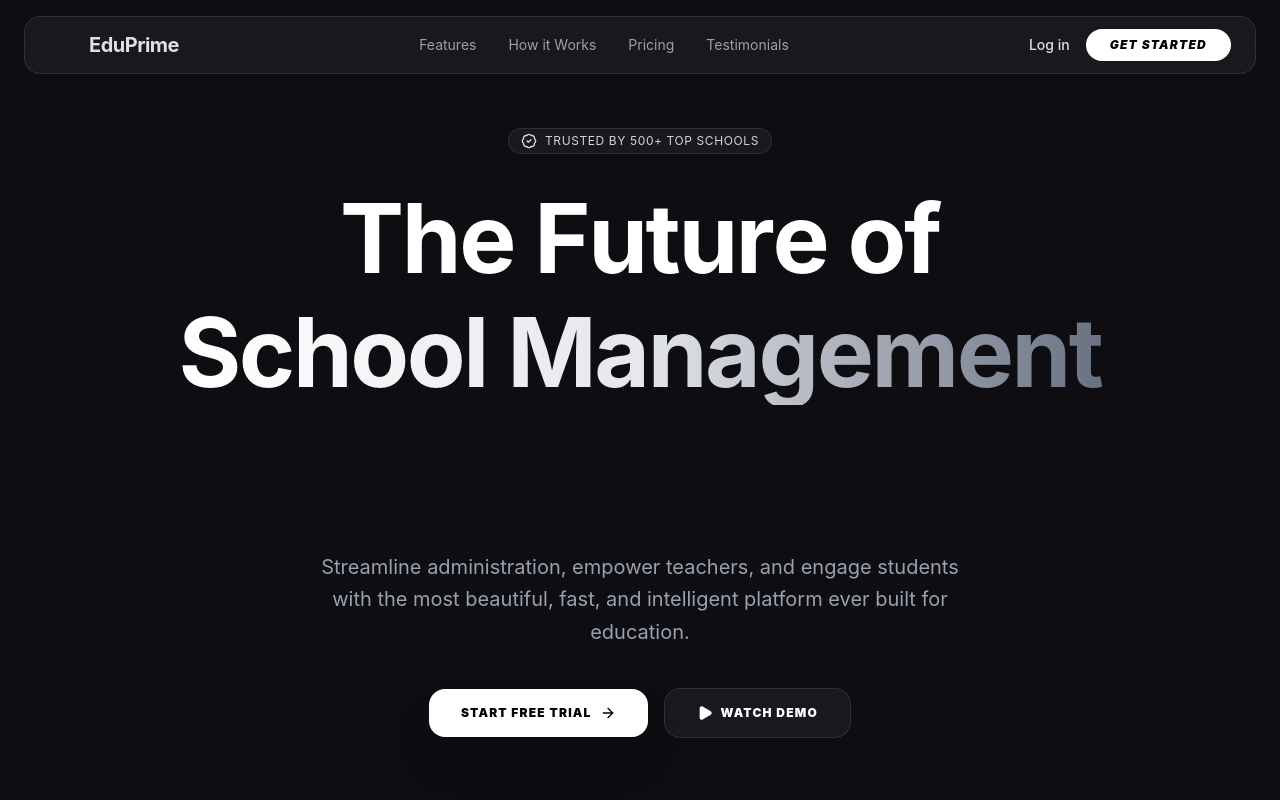
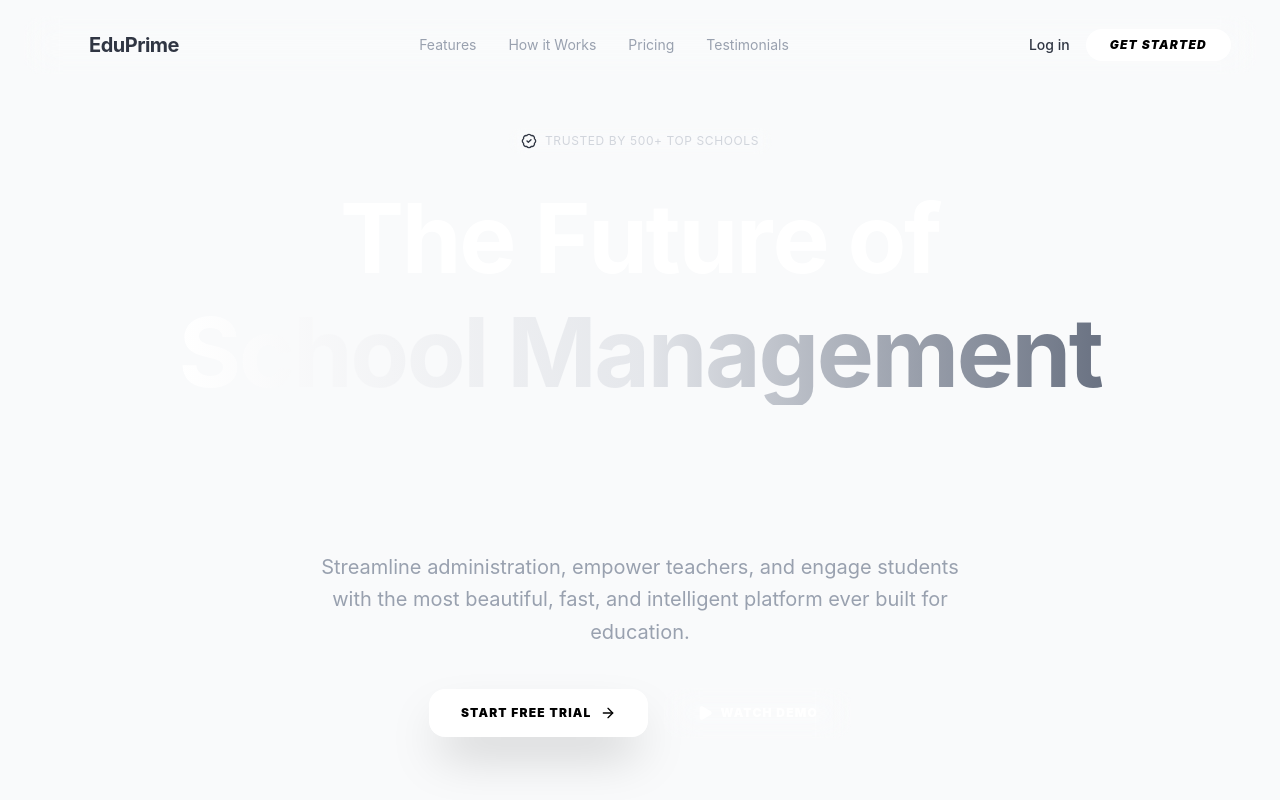
Before and after one commit to Naseer-047/School-website, a React app in the folder frontend/: page / in a window 1280 px wide. Shown: the top 800 px of the page. Built offline with nearby package versions, Linux system fonts and the light colour scheme; the HTML template or start-up script is replaced by a standard one.

Commit message:
Initialize Tailwind CSS configuration with custom theme, dark mode, and animations.

```diff
--- a/frontend/src/index.css
+++ b/frontend/src/index.css
@@ -5,9 +5,28 @@
   line-height: 1.5;
   font-weight: 400;
 
-  color-scheme: light dark;
-  color: rgba(255, 255, 255, 0.87);
-  background-color: #0d0d12;
+  /* Light Theme (Default) */
+  --background: 249, 250, 251; /* gray-50 */
+  --foreground: 17, 24, 39;    /* gray-900 */
+  --surface: 255, 255, 255;    /* white */
+  --surface-light: 243, 244, 246; /* gray-100 */
+
+  color-scheme: light;
+  color: rgba(var(--foreground), 0.87);
+  background-color: rgba(var(--background), 1);
+  transition: color 0.3s, background-color 0.3s;
+}
+
+.dark {
+  /* Dark Theme */
+  --background: 13, 13, 18;    /* #0d0d12 Obsidian */
+  --foreground: 243, 244, 246; /* gray-100 */
+  --surface: 17, 24, 39;       /* gray-900 */
+  --surface-light: 31, 41, 55; /* gray-800 */
+
+  color-scheme: dark;
+  color: rgba(var(--foreground), 0.87);
+  background-color: rgba(var(--background), 1);
 }
 
 body {
--- a/frontend/tailwind.config.js
+++ b/frontend/tailwind.config.js
@@ -4,11 +4,12 @@ export default {
     "./index.html",
     "./src/**/*.{js,ts,jsx,tsx}",
   ],
+  darkMode: 'class',
   theme: {
     extend: {
       colors: {
-        background: "#0a0a0f",
-        foreground: "#f3f4f6",
+        background: "rgba(var(--background))",
+        foreground: "rgba(var(--foreground))",
         primary: {
           DEFAULT: "#6d28d9", // Vivid Purple
           light: "#8b5cf6",
@@ -23,8 +24,8 @@ export default {
           DEFAULT: "#f472b6", // Pink
         },
         surface: {
-            DEFAULT: "#111827",
-            light: "#1f2937",
+            DEFAULT: "rgba(var(--surface))",
+            light: "rgba(var(--surface-light))",
         }
       },
       fontFamily: {
```
